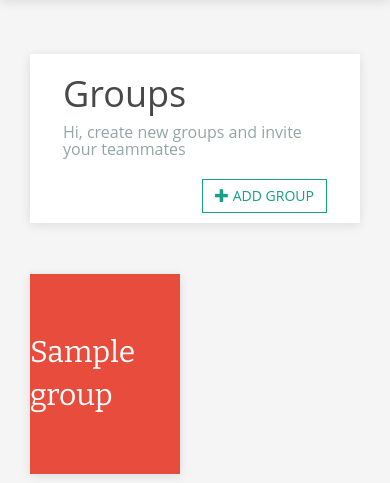
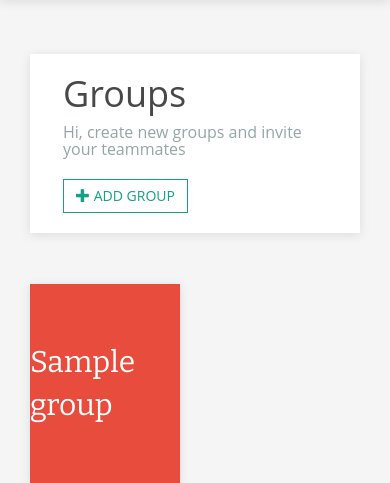
Before and after one commit to vintasoftware/hackathon, a Django app: template groups/templates/groups_list.html in a window 390 px wide. Shown: the part 50-533 px from the top of the page. Run offline with Django 3.2, Linux system fonts and the light colour scheme; the template is opened without the code that fills it: most values are stand-ins (such as "Sample title", 1, 10 or a date in 2020); some libraries are stand-ins or nearby versions.

Commit message:
fixing responsivity

```diff
--- a/core/static/css/style.css
+++ b/core/static/css/style.css
@@ -34,6 +34,11 @@
   margin: 1em auto; }
   .groups h4 {
     margin-bottom: 20px; }
+  .groups .toolbar {
+    text-align: right; }
+    @media (max-width: 440px) {
+      .groups .toolbar {
+        text-align: left; } }
   .groups li {
     margin: 15px auto;
     list-style: none; }
--- a/core/static/sass/_groups-list.scss
+++ b/core/static/sass/_groups-list.scss
@@ -5,6 +5,14 @@
 
   h4 {
     margin-bottom: 20px;
+  }
+
+  .toolbar {
+    text-align: right;
+
+    @media #{$extra-small-devices} {
+      text-align: left;
+    }
   }
 
   li {
--- a/groups/templates/groups_list.html
+++ b/groups/templates/groups_list.html
@@ -29,8 +29,8 @@
         <h1>Groups</h1>
         <h4>Hi, create new groups and invite your teammates</h4>
       </div>
-      <div class="col-md-6 right-row-mrg">
-        <p class="pull-right"><button type="button" class="btn btn-main-reverse" data-toggle="modal" data-target="#add-group-modal"><span class="glyphicon glyphicon-plus" aria-hidden="true"></span> Add Group</button></p>
+      <div class="col-md-6 toolbar right-row-mrg">
+        <button type="button" class="btn btn-main-reverse" data-toggle="modal" data-target="#add-group-modal"><span class="glyphicon glyphicon-plus" aria-hidden="true"></span> Add Group</button>
       </div>
     </div>
     <div class="row">
```
Also changed, not shown: 1 other file.
